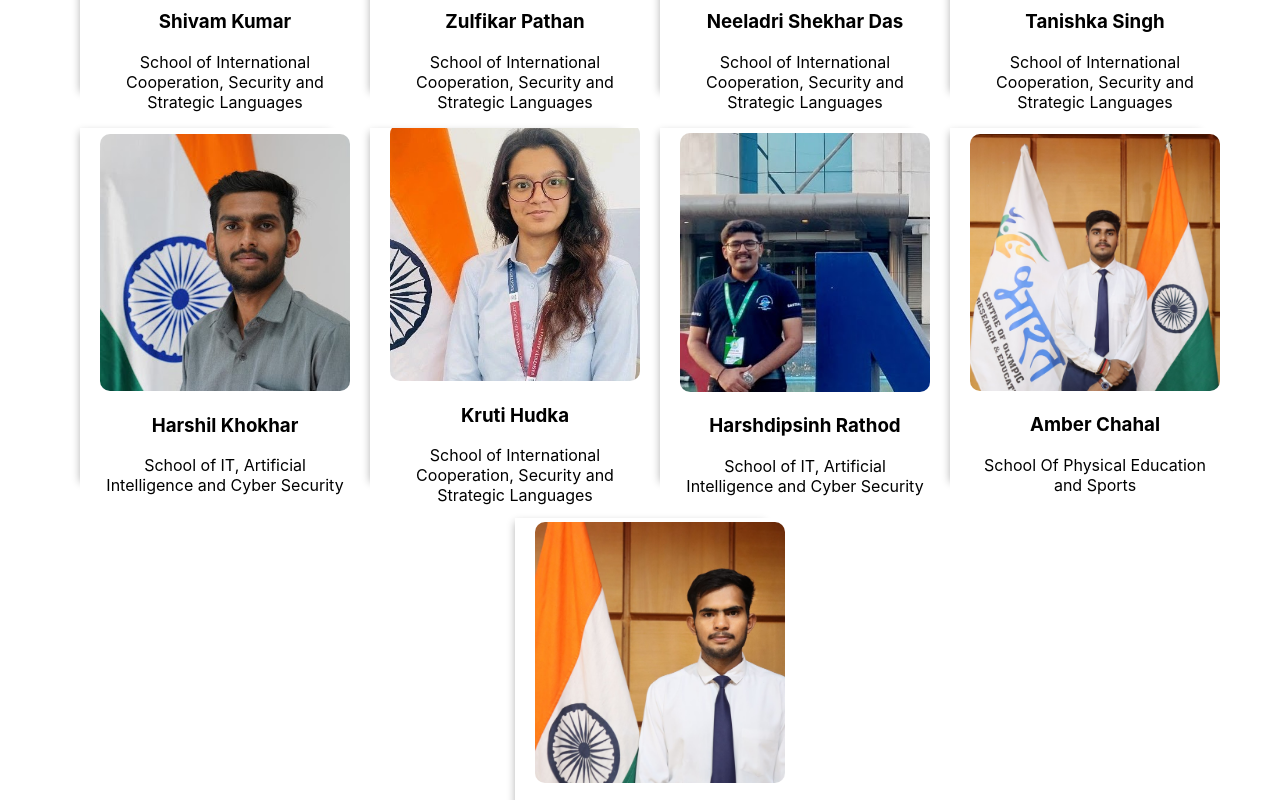
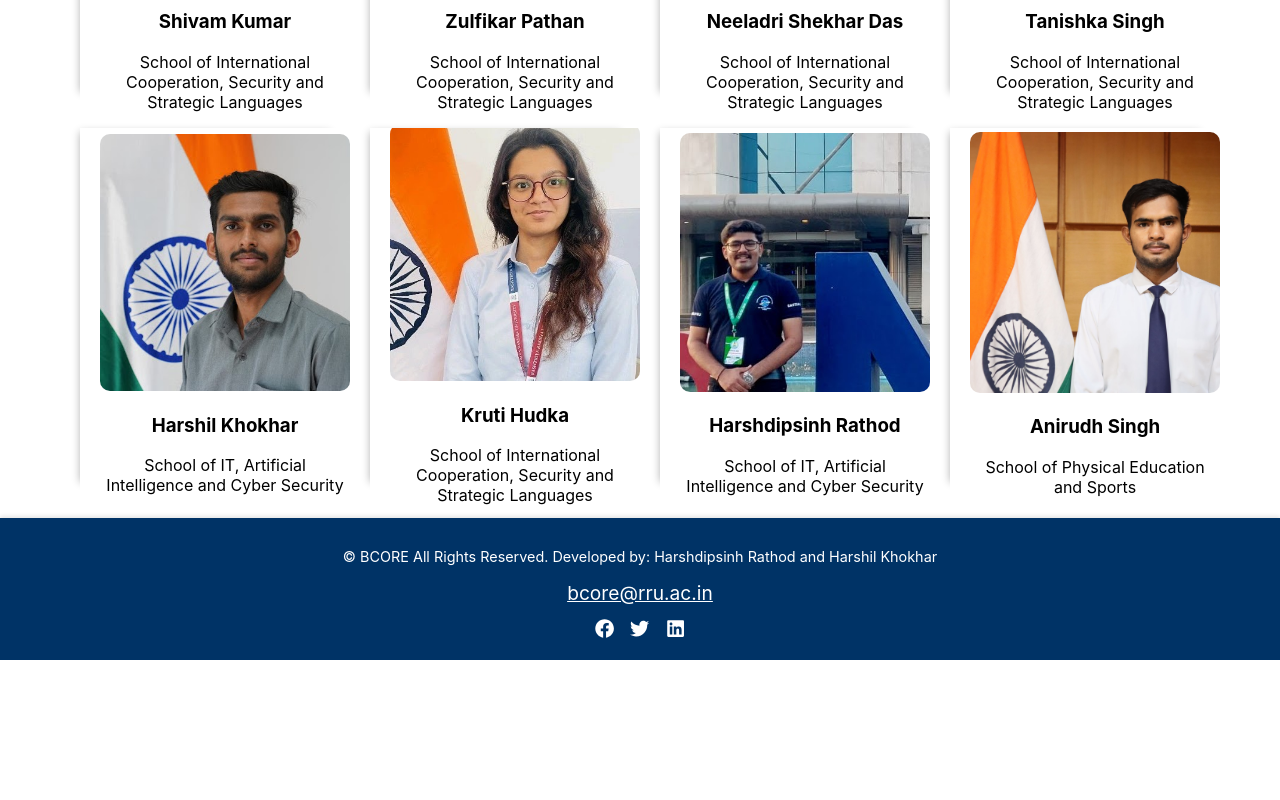
Before and after one commit to hk3007/bcore, a React (Create React App) app: page /#/team in a window 1280 px wide. Shown: the part 1580-2380 px from the top of the page. After the commit the page ends 2240 px from the top, so only its background shows below. Built offline with nearby package versions, Linux system fonts and the light colour scheme.

Commit message:
Website Updated

```diff
--- a/src/components/pages/BCORE.js
+++ b/src/components/pages/BCORE.js
@@ -205,6 +205,10 @@ export const BCORE = () => {
                     transitionTime={500}
                 >
                     <div>
+                        <img src="https://rru.ac.in/wp-content/uploads/2024/09/Paralympics_Webslider1-1.jpg" alt="Slide 1" />
+                    </div>
+
+                    <div>
                         <img src={image1} alt="Slide 1" />
                     </div>
                     <div>
--- a/src/components/pages/Team.js
+++ b/src/components/pages/Team.js
@@ -96,12 +96,6 @@ const interns = [
     info: 'Information about Harshdipsinh Rathod'
   },
   {
-    name: 'Amber Chahal',
-    schoolName: 'School Of Physical Education and Sports',
-    photo: [image1],
-    info: 'Information about Amber Chahal'
-  },
-  {
     name: 'Anirudh Singh',
     schoolName: 'School of Physical Education and Sports',
     photo: [image14],
```
Also changed, not shown: 7 other files (tests, documents, lock files or other folders).
